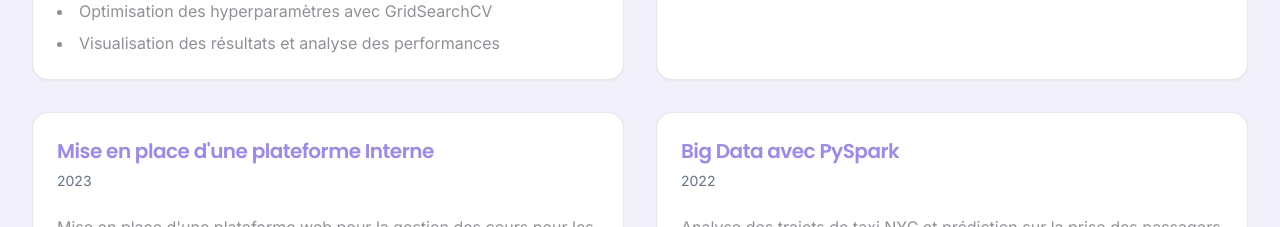
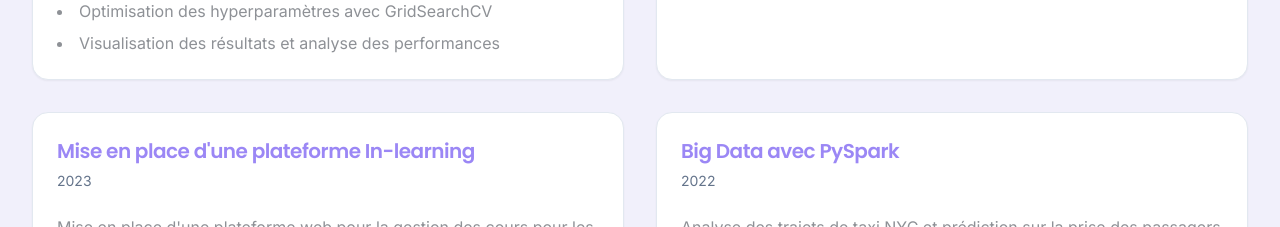
Before and after one commit to Ousmane-BA100/cv-to-portfolio-magic, a React (Vite) app: page / in a window 1280 px wide. Shown: the part 3640-3867 px from the top of the page. Built offline with nearby package versions, Linux system fonts and the light colour scheme.

Commit message:
Update Projects.tsx

```diff
--- a/src/components/Projects.tsx
+++ b/src/components/Projects.tsx
@@ -29,7 +29,7 @@ const projects = [
     ]
   },
   {
-    title: "Mise en place d'une plateforme Interne",
+    title: "Mise en place d'une plateforme In-learning",
     period: "2023",
     technologies: ["Python", "Django", "PostgreSQL", "HTML/CSS"],
     description: "Mise en place d'une plateforme web pour la gestion des cours pour les étudiants.",
```
